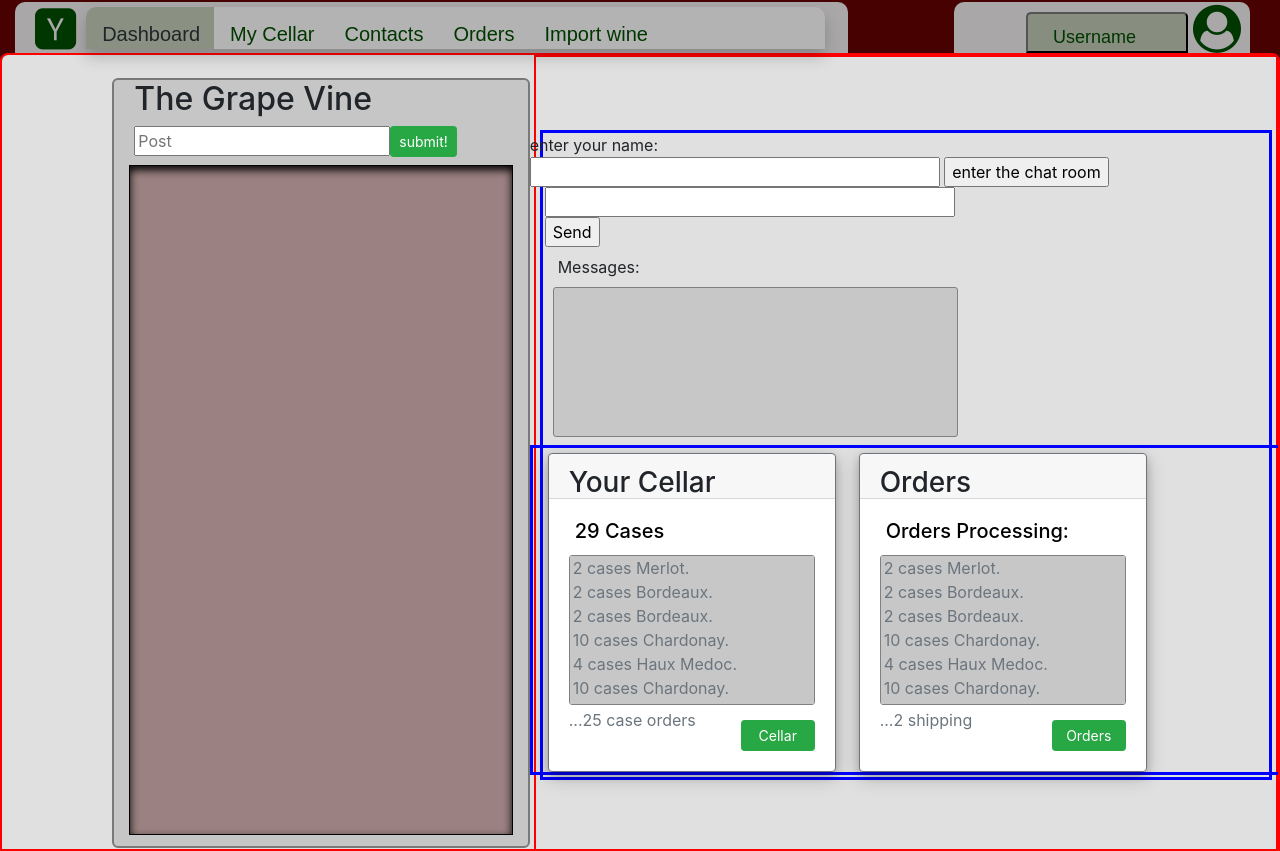
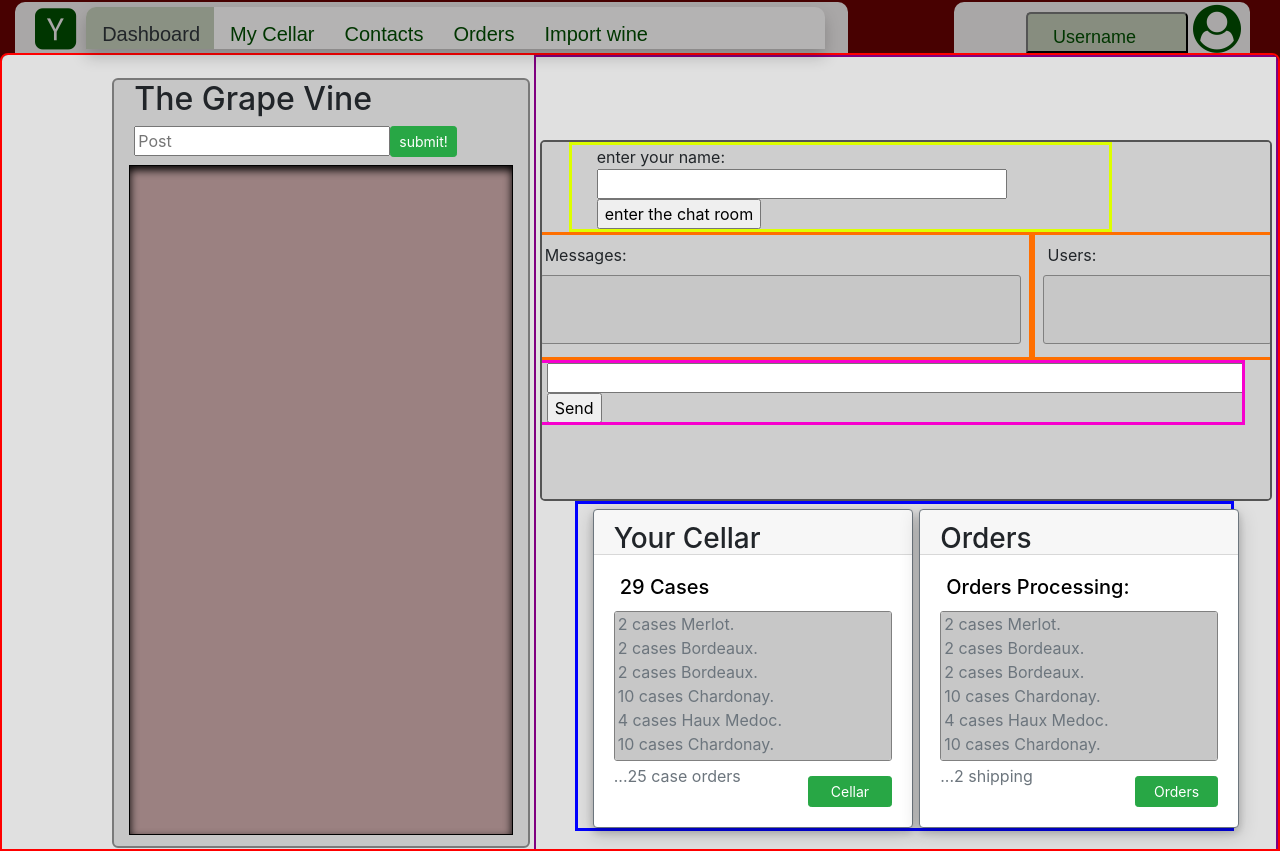
Before and after one commit to stefangreene/project2, a Node server app: page /admin in a window 1280 px wide. Run offline with Node 20, Linux system fonts and the light colour scheme; the visitor is signed in with stand-in values (Sample User, id 1); data that the repository does not hold is empty; some libraries are stand-ins or nearby versions.

Commit message:
second breakfast

```diff
--- a/public/styles/dashboard-content.css
+++ b/public/styles/dashboard-content.css
@@ -81,6 +81,18 @@ html, body{
     border-radius: 4px;
     border:2px solid black;
     background-color:rgb(208, 208, 208);
+  }
+
+  div#message-screen{
+    height:150px;
+    overflow-y: scroll;
+    border: solid 1px grey;
+    background-color:rgb(199, 199, 199);
+    border-radius:3px;
+    height: 65%;
+    width: 100%;
+    object-fit: contain;
+
   }
 
 
--- a/views/3dashboard.handlebars
+++ b/views/3dashboard.handlebars
@@ -82,40 +82,48 @@
 
 <!--------------------------------------this is chatter-------------------------------->
     <!--right column/ messaging/orders/cellar-->
-    <div class="col-lg-7 col-md-4 col-sm-12 col-xs-12" style="border:solid 2px red; height:800px; padding-top:30px; align-content:center;"
+    <div class="col-lg-7 col-md-4 col-sm-12 col-xs-12" style="border:solid 2px purple; height:800px; padding-top:65px !important; align-content:center;"
       id="scrollable">
       <!--Dashboard contacts chart-->
 
 
-<div class = "container" id="chatterbox" style="border: solid 3px blue">
+<div class = "container" id="chatterbox" style="border: solid 2px rgb(84, 84, 84); overflow: auto; background-color:rgb(206, 206, 206);border-radius:5px;">
         <!--name entry-->
-            <div id = "name-entry" class = "row">
+            <div id = "name-entry" class = "row" style="border: solid 3px rgb(221, 255, 0);padding-left:25px;width:75%; margin-left:25px;">
       <form id = "name-form">
 <!-- error message for duplicate names-->
           <div id = "duplicate-name"></div><!-- ask for user name-->enter your name:<br />
         <input type = "text" size = "35" id = "name" />
         <input type = "submit" value = "enter the chat room" />
       </form>
-    </div><!-- chat content -->
-  <div id = "chat">
-      <div class = "row"><!-- messages and user input to send -->
+    </div>
+
+<div class="row" style="height:265px;">
+  <div class="p-2 col-lg-8 col-md-8 col-sm-12 col-xs-12" style="border: solid 3px rgb(255, 111, 0)">
+    <label style="margin-left:5px;">Messages:</label>
+        <div class="message-box" id="message-screen">
+    </div>
+</div>
+ <div class="p-2 col-lg-4 col-md-4 col-sm-12 col-xs-12" style="border: solid 3px rgb(255, 111, 0)">
+ <label style="margin-left:5px;">Users:</label>
+ <div class = "col-sm-12" id="message-screen">
+    <div id = "users"></div>
+  </div>
+ </div>
+      <!-- chat content -->
+  <div id = "chat" style="border: solid 3px rgb(247, 0, 206);width:95%; d-flex-justify; height:65px;overflow:auto;">
         <div class = "col-sm-7">
             <div id = "messages"></div>
-      <form id = "send-message">
-        <input type = "text" size = "35" id = "message" />
+      <form id = "send-message" >
+        <input type = "text" size = "65" id = "message" />
           <input type = "submit" value = "Send" />
         </form>
       </div><!-- list of users -->
-        <div class = "col-sm-2">
-            <div id = "users"></div>
-          </div>
-        </div>
-      </div>
-      <div class="p-2 col-lg-7 col-md-6 col-sm-6 col-xs-6">
-                <label style="margin-left:5px;">Messages:</label>
-                <div class="message-box" style="height:150px; overflow-y: scroll; border: solid 1px grey; background-color:rgb(199, 199, 199);border-radius:3px;">
     </div>
-    </div>
+</div>
+</div>
+
+
 
 <!------------------------------------------end chattter------------------------------------>
 
@@ -134,10 +142,10 @@
 
 
       <!--Dashboard orders and cellar chart-->
-      <div class="row" style="border: solid 3px blue">
+      <div class="row" style="border: solid 3px blue; width:90%; margin-left:35px;">
         <!--Dashboard your cellar chart-->
-        <div class="col-lg-5 col-md-12 col-sm-12 col-xs-12">
-          <div class="card border-secondary" style="min-width: 18rem; max-width: 18rem;">
+        <div class="col-lg-6 col-md-12 col-sm-12 col-xs-12">
+          <div class="card border-secondary" style="min-width: 20rem; max-width: 20rem;">
             <div class="card-header" style="height: 45px;">
               <h3>Your Cellar</h3>
             </div>
@@ -161,7 +169,7 @@
 
         <!--Dashboard orders Dashboard chart-->
         <div class="col-lg-5 col-md-12 col-sm-12 col-xs-12">
-          <div class="card border-secondary" style="min-width: 18rem; max-width: 18rem;">
+          <div class="card border-secondary" style="min-width: 20rem; max-width: 20rem;">
             <div class="card-header" style="height: 45px;">
               <h3>Orders</h3>
             </div>
@@ -187,7 +195,7 @@
       </div>
       <!--end of small dashboard items-->
 
-    </div><!-- end right column-->
+
 
 
   </div>
```
